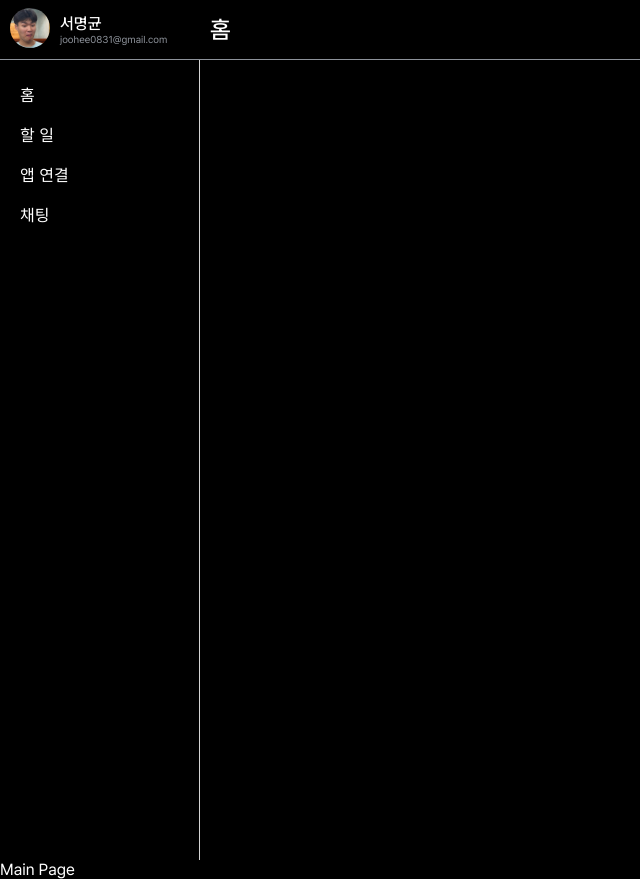
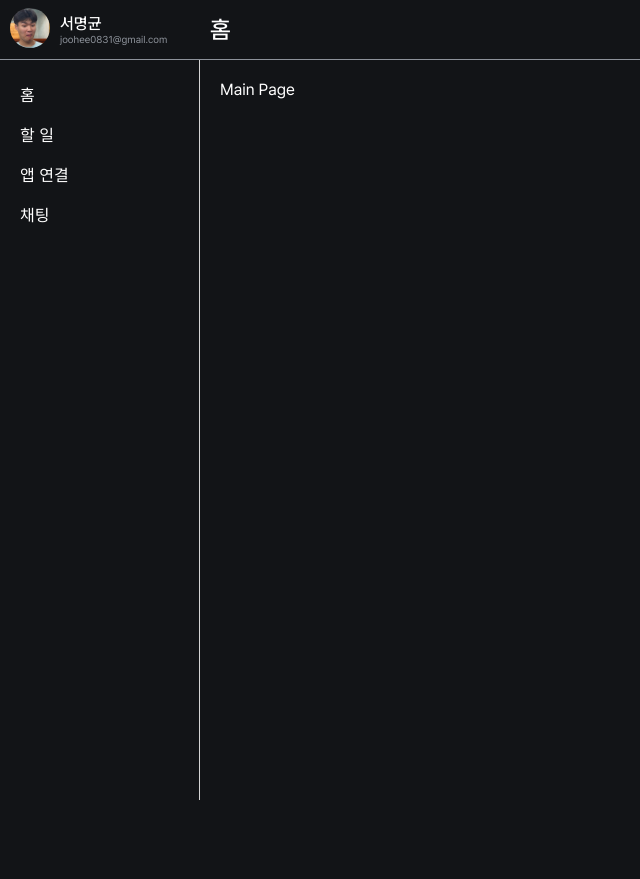
Before and after one commit to mainchs/bartender-app, a React (Vite) app in the folder src/renderer/: page / in a window 1280 px wide. Shown: the whole page, without its empty margins (0-640 px from the left). After the commit the page ends 800 px from the top, so only its background shows below. Built offline with nearby package versions, Linux system fonts and the light colour scheme.

Commit message:
feat(#1): AppLayout 추가 및 색상 변경

```diff
--- a/src/renderer/src/App.tsx
+++ b/src/renderer/src/App.tsx
@@ -1,6 +1,5 @@
 import { useState } from 'react';
-import Header from './components/common/Header/Header';
-import Sidebar from './components/common/Sidebar/Sidebar';
+import AppLayout from './components/common/AppLayout';
 import MainPage from './pages/MainPage';
 import ChatPage from './pages/ChatPage';
 import ConnectPage from './pages/ConnectPage';
@@ -13,6 +12,21 @@ function App(): React.JSX.Element {
 
   const navigate = (route: Route) => {
     setCurrentRoute(route);
+  };
+
+  const getPageTitle = (route: Route) => {
+    switch (route) {
+      case 'main':
+        return '홈';
+      case 'chat':
+        return '채팅';
+      case 'connect':
+        return '앱 연결';
+      case 'task':
+        return '할 일';
+      default:
+        return '홈';
+    }
   };
 
   const renderPage = () => {
@@ -31,13 +45,13 @@ function App(): React.JSX.Element {
   };
 
   return (
-    <div className="app">
-      <Header />
-      <div className="app-body">
-        <Sidebar currentRoute={currentRoute} onNavigate={navigate} />
-        <main className="main-content">{renderPage()}</main>
-      </div>
-    </div>
+    <AppLayout
+      currentRoute={currentRoute}
+      onNavigate={navigate}
+      title={getPageTitle(currentRoute)}
+    >
+      {renderPage()}
+    </AppLayout>
   );
 }
 
--- a/src/renderer/src/assets/main.css
+++ b/src/renderer/src/assets/main.css
@@ -31,6 +31,6 @@ body {
     'Segoe UI',
     'Roboto',
     sans-serif;
-  background-color: black;
+  background-color: #121417;
   color: white
 }
--- /dev/null
+++ b/src/renderer/src/components/common/AppLayout/AppLayout.module.css
@@ -0,0 +1,16 @@
+.layout {
+  height: 100vh;
+  display: flex;
+  flex-direction: column;
+}
+
+.body {
+  display: flex;
+  flex: 1;
+}
+
+.content {
+  flex: 1;
+  padding: 20px;
+  overflow-y: auto;
+}
--- /dev/null
+++ b/src/renderer/src/components/common/AppLayout/AppLayout.tsx
@@ -0,0 +1,32 @@
+import { ReactNode } from 'react';
+import styles from './AppLayout.module.css';
+import Header from '../Header/Header';
+import Sidebar from '../Sidebar/Sidebar';
+
+type Route = 'main' | 'chat' | 'connect' | 'task';
+
+interface AppLayoutProps {
+  children: ReactNode;
+  currentRoute: Route;
+  onNavigate: (route: Route) => void;
+  title?: string;
+}
+
+const AppLayout = ({
+  children,
+  currentRoute,
+  onNavigate,
+  title,
+}: AppLayoutProps) => {
+  return (
+    <div className={styles.layout}>
+      <Header title={title} />
+      <div className={styles.body}>
+        <Sidebar currentRoute={currentRoute} onNavigate={onNavigate} />
+        <main className={styles.content}>{children}</main>
+      </div>
+    </div>
+  );
+};
+
+export default AppLayout;
--- /dev/null
+++ b/src/renderer/src/components/common/AppLayout/index.ts
@@ -0,0 +1 @@
+export { default } from './AppLayout';
--- a/src/renderer/src/components/common/Header/Header.module.css
+++ b/src/renderer/src/components/common/Header/Header.module.css
@@ -4,6 +4,7 @@
   height: 60px;
   align-items: center;
   border-bottom: 1px solid #8D929A;
+  background-color: #121417;
 }
 
 .profileSection {
--- a/src/renderer/src/components/common/Sidebar/Sidebar.module.css
+++ b/src/renderer/src/components/common/Sidebar/Sidebar.module.css
@@ -1,10 +1,10 @@
 .sidebar {
   width: 200px;
-  height: 100vh;
   display: flex;
   flex-direction: column;
   border-right: 1px solid #d4d4d4;
   padding: 10px 0;
+  background-color: #121417;
 }
 
 .nav {
@@ -21,6 +21,6 @@
   cursor: pointer;
   font-size: 16px;
   font-weight: 400;
-  width: 200px;
+  width: 100%;
   height: 40px;
 }
```
